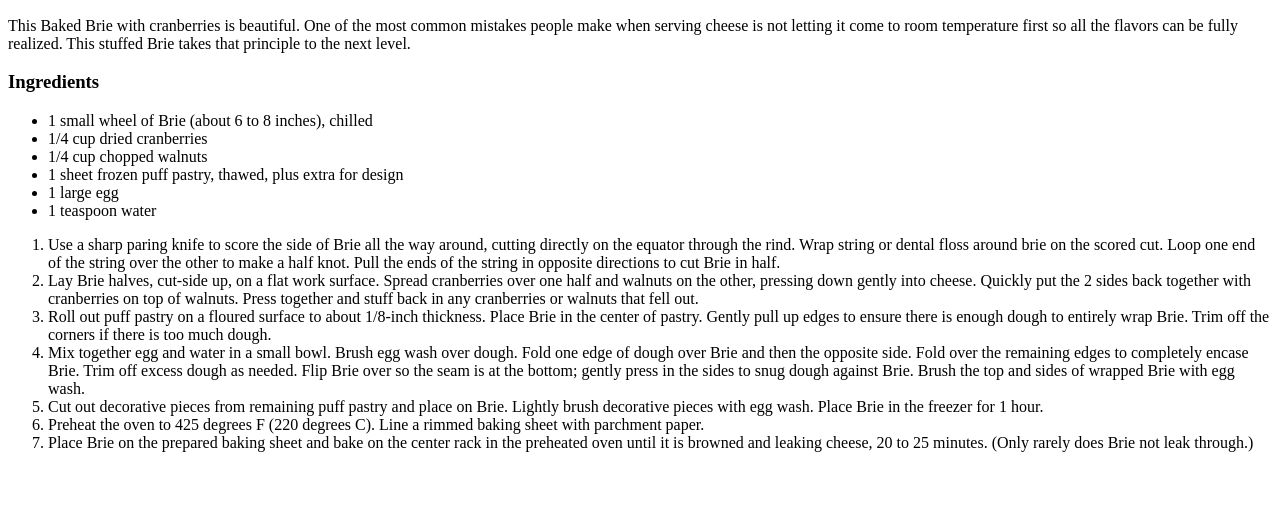
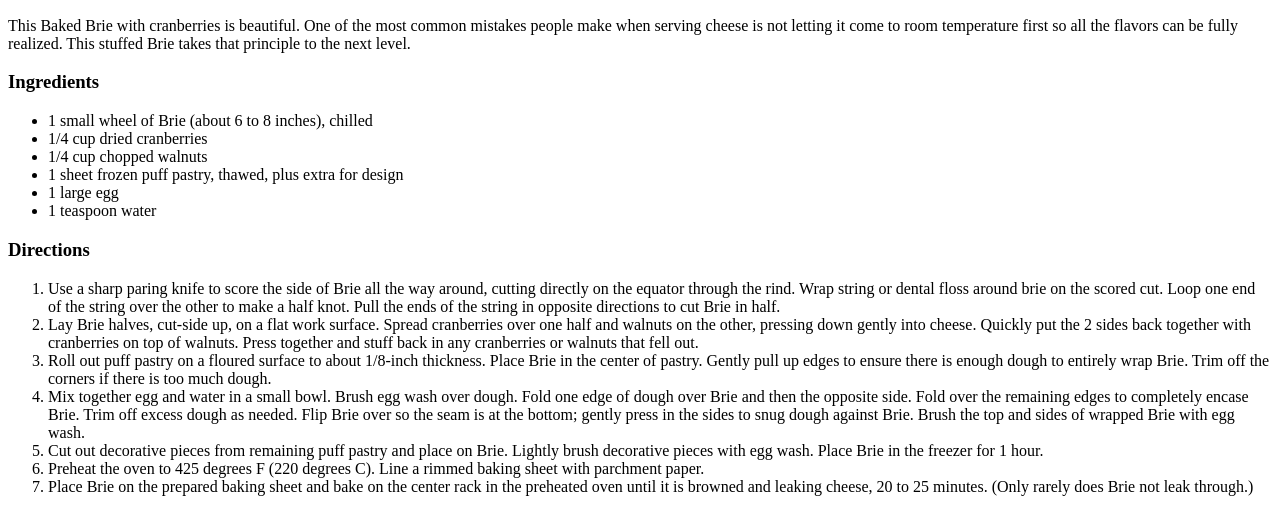
Before and after one commit to MrSlapHandz/odin-recipes, a plain HTML site: page recipes/baked-brie.html in a window 1280 px wide. Shown: the part 434-946 px from the top of the page. Before the commit the page ends 902 px from the top, so only its background shows below. Drawn offline with Linux system fonts and the light colour scheme.

Commit message:
Add heading element to ordered list

```diff
--- a/recipes/baked-brie.html
+++ b/recipes/baked-brie.html
@@ -19,7 +19,7 @@
                 <li>1 large egg</li>
                 <li>1 teaspoon water</li>
             </ul>
-
+            <h3 id="Directions">Directions</h3>
             <ol>
                 <li>Use a sharp paring knife to score the side of Brie all the way around, cutting directly on the equator through the rind. Wrap string or dental floss around brie on the scored cut. Loop one end of the string over the other to make a half knot. Pull the ends of the string in opposite directions to cut Brie in half.</li>
                 <li>Lay Brie halves, cut-side up, on a flat work surface. Spread cranberries over one half and walnuts on the other, pressing down gently into cheese. Quickly put the 2 sides back together with cranberries on top of walnuts. Press together and stuff back in any cranberries or walnuts that fell out.</li>
```
